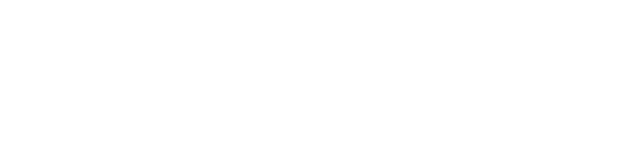
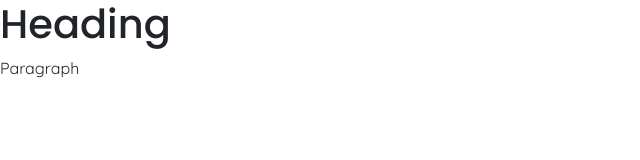
Before and after one commit to lucyinthesky2111/milestone-project-one, a plain HTML site: page index.html in a window 1280 px wide. Shown: the whole page, without its empty margins (0-640 px from the left). Drawn offline with nearby package versions, Linux system fonts and the light colour scheme.

Commit message:
Add Bootstrap and font links

```diff
--- a/assets/css/style.css
+++ b/assets/css/style.css
@@ -0,0 +1,11 @@
+/*Google Fonts link*/
+@import url('https://fonts.googleapis.com/css2?family=Poppins:ital,wght@0,100;0,200;0,300;0,400;0,500;0,600;0,700;0,800;0,900;1,100;1,200;1,300;1,400;1,500;1,600;1,700;1,800;1,900&display=swap');
+@import url('https://fonts.googleapis.com/css2?family=Poppins:ital,wght@0,100;0,200;0,300;0,400;0,500;0,600;0,700;0,800;0,900;1,100;1,200;1,300;1,400;1,500;1,600;1,700;1,800;1,900&family=Quicksand:wght@300..700&display=swap');
+
+h1 {
+    font-family: 'Poppins', sans-serif;
+}
+
+p {
+    font-family: 'Quicksand', sans-serif;
+}
--- a/index.html
+++ b/index.html
@@ -1,14 +1,28 @@
 <!DOCTYPE html>
 <html lang="en">
+
 <head>
     <meta charset="UTF-8">
     <meta name="viewport" content="width=device-width, initial-scale=1.0">
     <title>Clutch Kings College | Basic Car Maintenance Course</title>
+    <!--Bootstrap 5 CSS-->
+    <link href="https://cdn.jsdelivr.net/npm/bootstrap@5.3.3/dist/css/bootstrap.min.css" rel="stylesheet"
+        integrity="sha384-QWTKZyjpPEjISv5WaRU9OFeRpok6YctnYmDr5pNlyT2bRjXh0JMhjY6hW+ALEwIH" crossorigin="anonymous">
 
     <!--Custom CSS-->
     <link rel="stylesheet" href="assets/css/style.css"
 </head>
+
 <body>
+    <h1>Heading</h1>
+    <p>Paragraph</p>
 
+    <!--Bootstrap JS-->
+    <script src="https://cdn.jsdelivr.net/npm/bootstrap@5.3.3/dist/js/bootstrap.bundle.min.js"
+        integrity="sha384-YvpcrYf0tY3lHB60NNkmXc5s9fDVZLESaAA55NDzOxhy9GkcIdslK1eN7N6jIeHz" crossorigin="anonymous">
+    </script>
+    <!--Font Awesome kit-->
+    <script src="https://kit.fontawesome.com/81194f5098.js" crossorigin="anonymous"></script>
 </body>
+
 </html>
```
